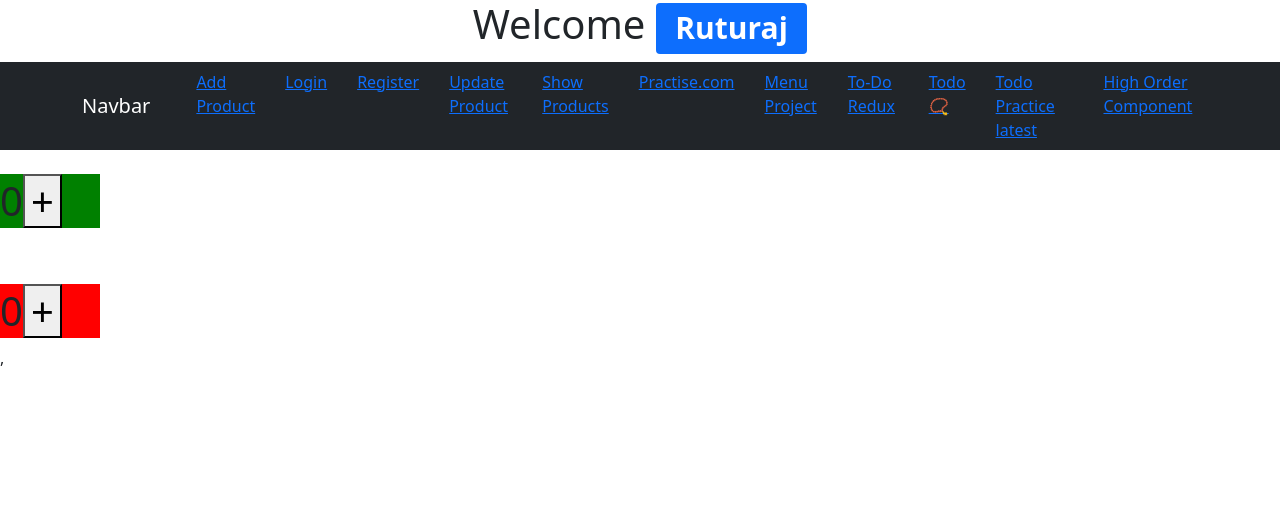
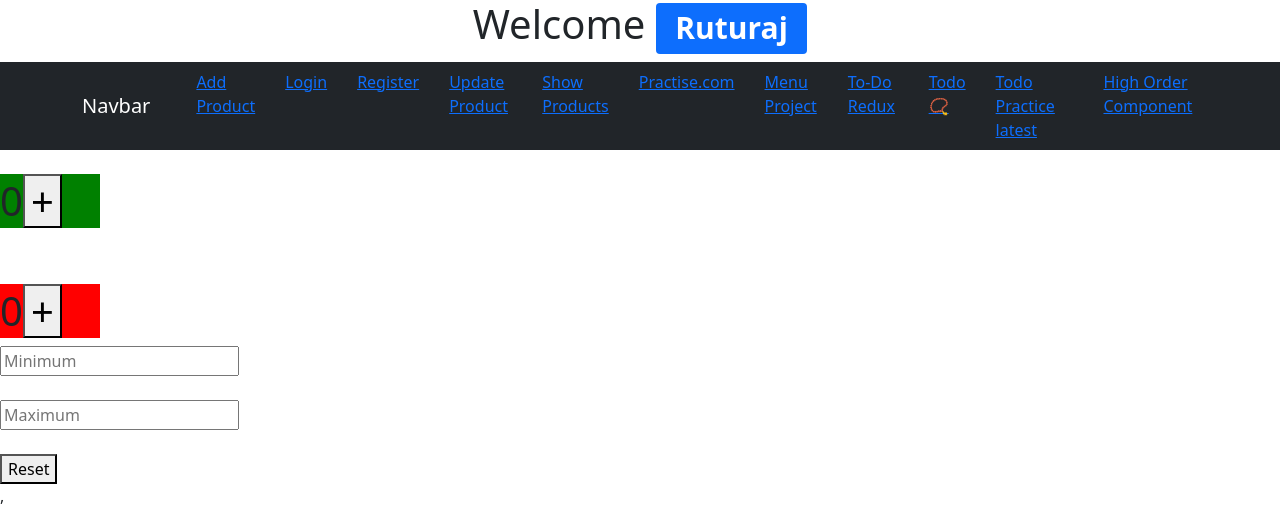
Before and after one commit to Ruturaj007/Ecom-Dashboard, a React (Create React App) app: page /HOC in a window 1280 px wide. Shown: the top 522 px of the page. Built offline with nearby package versions, Linux system fonts and the light colour scheme.

Commit message:
Added some changes

```diff
--- a/src/App.js
+++ b/src/App.js
@@ -16,7 +16,7 @@ import Updateproduct from "./Components/Updateproduct";
 import MenuProject from "./Components/Menu-project/MenuProject";
 import ToDoP from "./Components/TO DO List/ToDoP";
 import Practise from "./Components/Practise";
-
+import RESET from "./Components/Reset"
 function App() {
   return (
     <div className="App">
@@ -60,6 +60,7 @@ function App() {
           <Hoc />
         </Route>
       </BrowserRouter>
+    <RESET />
     </div>
   );
 }
--- /dev/null
+++ b/src/Components/Reset.js
@@ -0,0 +1,22 @@
+import React,{useState} from "react"
+
+const Reset = () =>{
+    const [max,setMax] = useState();
+    const [min,setMin] = useState();
+    const handlechange=(e)=>{
+        e.preventDefault();
+        setMax("");
+        setMin("");
+    }
+
+    return (<div>
+        <form onSubmit={handlechange}>
+            <input type="text" placeholder="Minimum" onChange={(e) => {setMin(e.target.value)}} value={min}/>
+   <br/><br/>
+        <input type="text" placeholder="Maximum" onChange={(e) => {setMax(e.target.value)}} value={max}/>
+        <br/><br/>
+    <button type ="reset" onClick={handlechange}> Reset </button>
+        </form>
+    </div>)
+}
+export default Reset;
```
